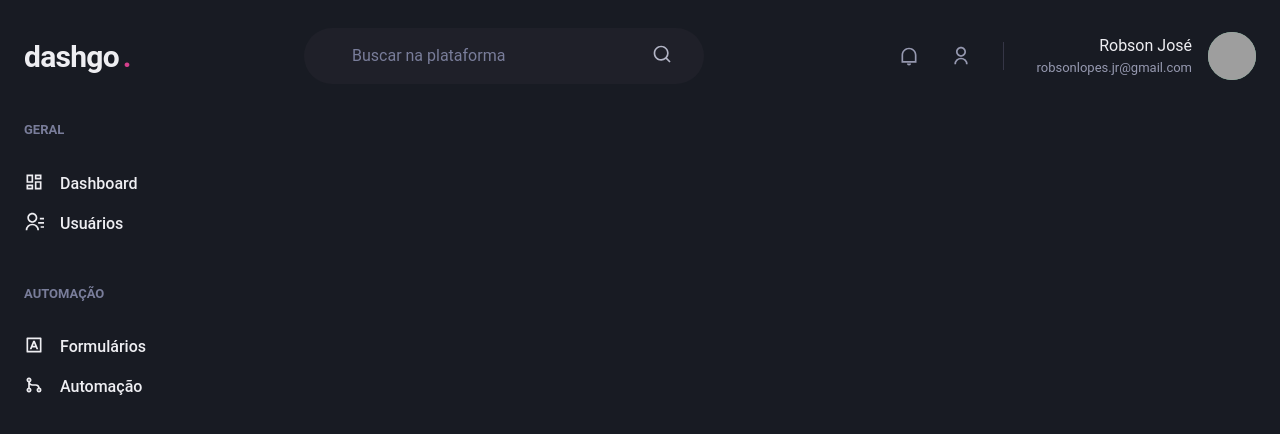
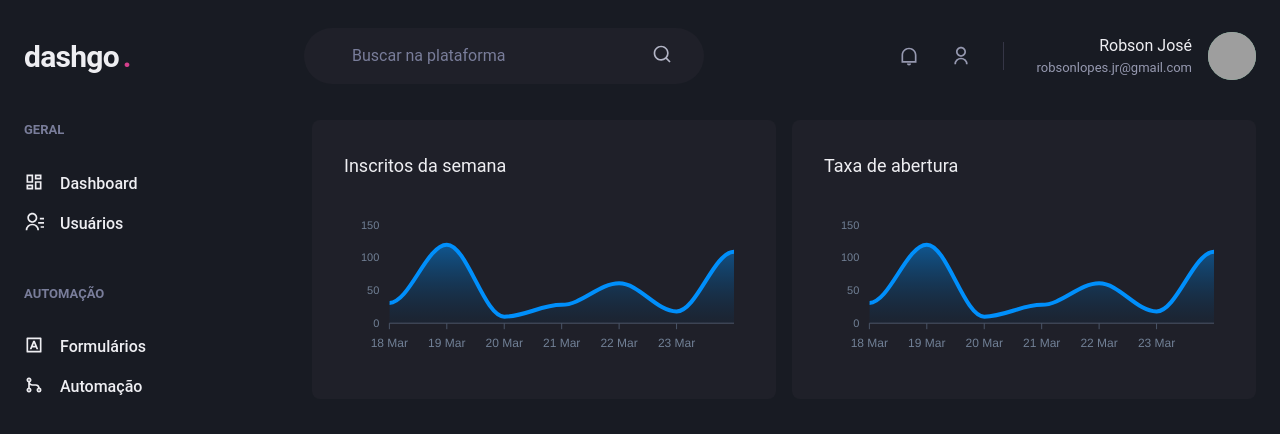
Before and after one commit to robsonlopesjr/nextjs-ignite-dashgo, a Next.js app: page /dashboard in a window 1280 px wide. Shown: the top 434 px of the page. Built offline with nearby package versions, Linux system fonts and the light colour scheme; grey boxes are pictures that could not be loaded.

Commit message:
personalização da pagina dashboard

```diff
--- a/package.json
+++ b/package.json
@@ -12,9 +12,11 @@
     "@chakra-ui/react": "^1.7.4",
     "@emotion/react": "^11.7.1",
     "@emotion/styled": "^11.6.0",
+    "apexcharts": "^3.33.0",
     "framer-motion": "^5.6.0",
     "next": "12.0.8",
     "react": "17.0.2",
+    "react-apexcharts": "^1.3.9",
     "react-dom": "17.0.2",
     "react-icons": "^4.3.1"
   },
--- a/src/pages/dashboard.tsx
+++ b/src/pages/dashboard.tsx
@@ -1,6 +1,65 @@
-import { Flex } from "@chakra-ui/react";
+import { Box, Flex, SimpleGrid, Text, theme } from "@chakra-ui/react";
+import dynamic from "next/dynamic";
+import { ApexOptions } from 'apexcharts';
+
 import { Header } from "../components/Header";
 import { Sidebar } from "../components/Sidebar";
+
+const Chart = dynamic(() => import('react-apexcharts'), {
+    ssr: false
+})
+
+const options: ApexOptions = {
+    chart: {
+        toolbar: {
+            show: false,
+        },
+        zoom: {
+            enabled: false,
+        },
+        foreColor: theme.colors.gray[500],
+    },
+    grid: {
+        show: false,
+    },
+    dataLabels: {
+        enabled: false,
+    },
+    tooltip: {
+        enabled: false,
+    },
+    xaxis: {
+        type: 'datetime',
+        axisBorder: {
+            color: theme.colors.gray[600]
+        },
+        axisTicks: {
+            color: theme.colors.gray[600]
+        },
+        categories: [
+            '2021-03-18T00:00:00.000Z',
+            '2021-03-19T00:00:00.000Z',
+            '2021-03-20T00:00:00.000Z',
+            '2021-03-21T00:00:00.000Z',
+            '2021-03-22T00:00:00.000Z',
+            '2021-03-23T00:00:00.000Z',
+            '2021-03-24T00:00:00.000Z',
+        ]
+    },
+    fill: {
+        opacity: 0.3,
+        type: 'gradient',
+        gradient: {
+            shade: 'dark',
+            opacityFrom: 0.7,
+            opacityTo: 0.3,
+        }
+    }
+}
+
+const series = [
+    { name: 'series1', data: [31, 120, 10, 28, 61, 18, 109] }
+];
 
 export default function Dashboard() {
     return (
@@ -9,6 +68,28 @@
 
             <Flex w="100%" my="6" maxWidth={1480} mx="auto" px="6">
                 <Sidebar />
+
+                <SimpleGrid flex="1" gap="4" minChildWidth="320px" align="flex-start">
+                    <Box
+                        p="8"
+                        bg="gray.800"
+                        borderRadius={8}
+                        pb="4"
+                    >
+                        <Text fontSize="lg" mb="4">Inscritos da semana</Text>
+                        <Chart options={options} series={series} type="area" height={160} />
+                    </Box>
+
+                    <Box
+                        p="8"
+                        bg="gray.800"
+                        borderRadius={8}
+                        pb="4"
+                    >
+                        <Text fontSize="lg" mb="4">Taxa de abertura</Text>
+                        <Chart options={options} series={series} type="area" height={160} />
+                    </Box>
+                </SimpleGrid>
             </Flex>
         </Flex>
     )
```
Also changed, not shown: 1 other file (tests, documents, lock files or other folders).
